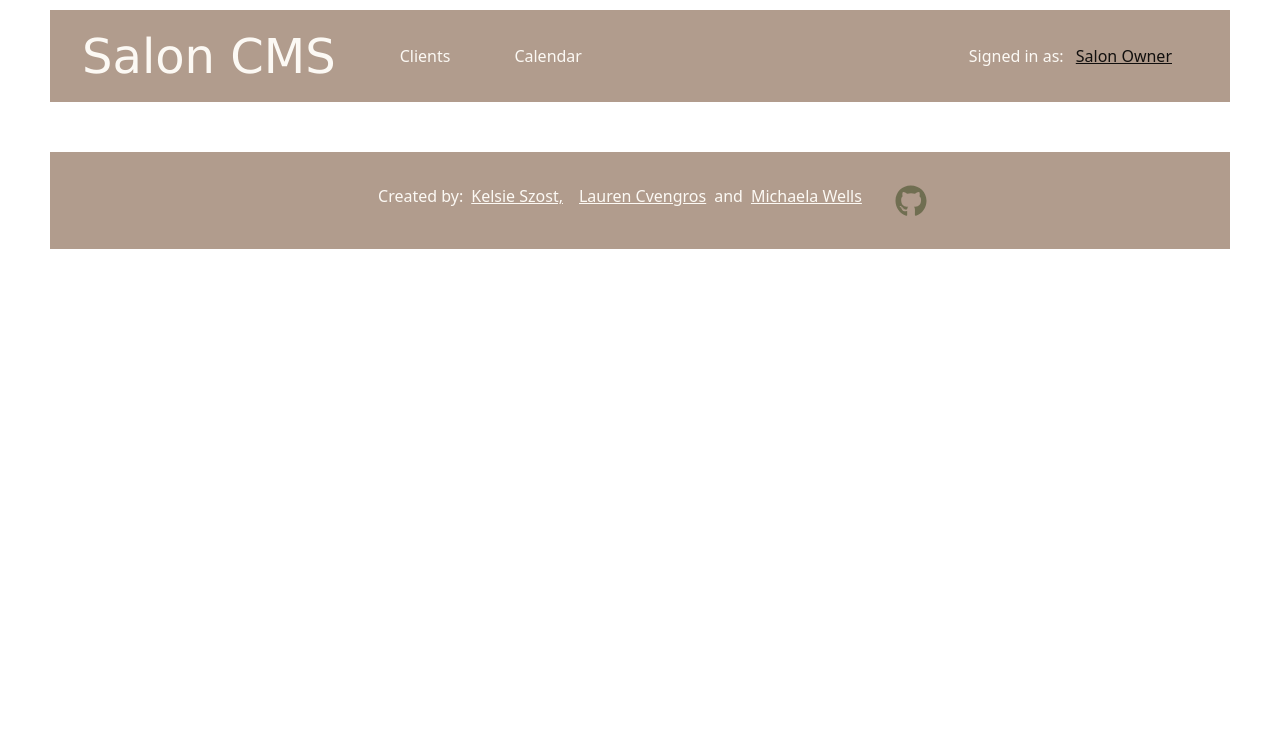
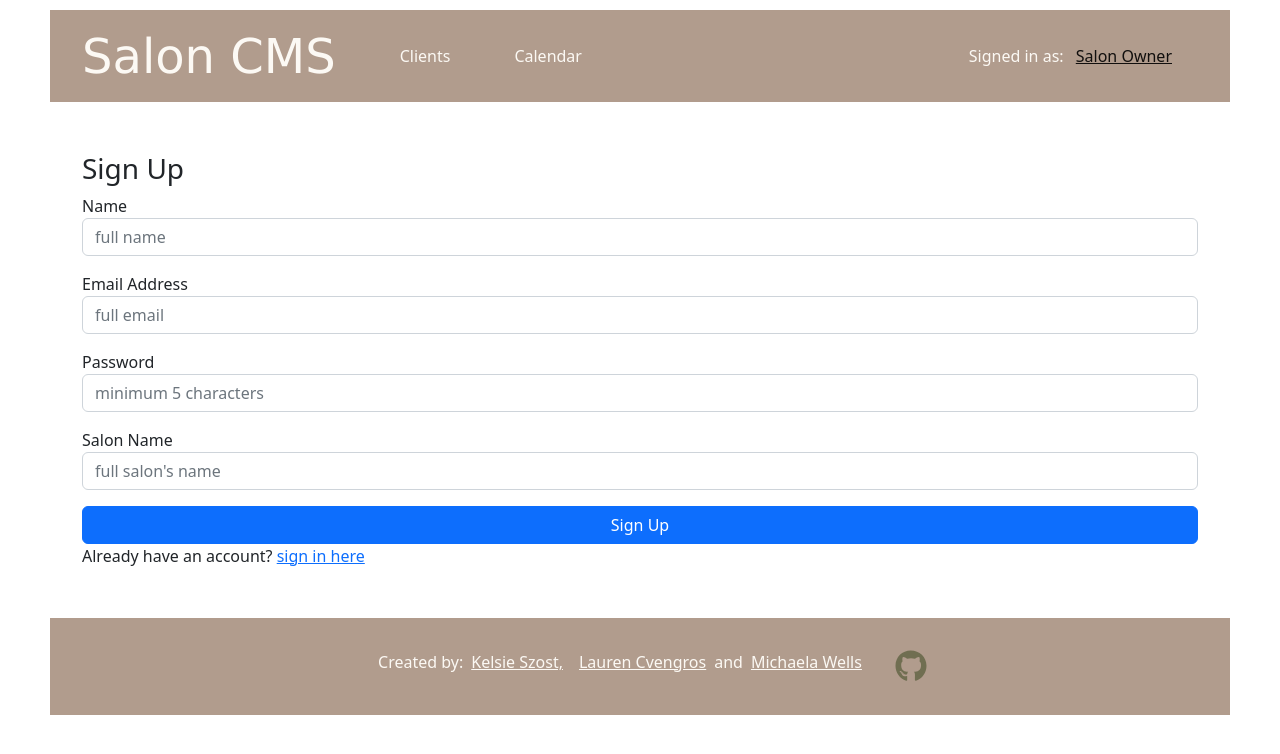
Before and after one commit to Laurencvengros/Salon-cms, a React (Create React App) app in the folder client/: page /signup in a window 1280 px wide. Shown: the top 754 px of the page. Built offline with nearby package versions, Linux system fonts and the light colour scheme.

Commit message:
sign in and sign up pages are rendering and linked

```diff
--- a/client/src/components/Login.js
+++ b/client/src/components/Login.js
@@ -2,6 +2,7 @@ import React, { useState } from 'react';
 import { Link } from 'react-router-dom';
 //import { useMutation } from '@apollo/client';
 import { LOGIN_USER } from '../utils/mutations';
+import Container from 'react-bootstrap/Container';
 
 import Auth from '../utils/auth';
 
@@ -41,9 +42,39 @@ const Login = (props) => {
   };
 
   return (
-    <main className="flex-row justify-center mb-4">
-      <div> Hello World </div>
-    </main>
+    <React.Fragment>
+      <Container className="container" style={{ }}>
+        <form>
+            <h3>Sign In</h3>
+            <div className="mb-3">
+              <label>Email address</label>
+              <input
+                type="email"
+                className="form-control"
+                placeholder="Enter email"
+              />
+            </div>
+            <div className="mb-3">
+              <label>Password</label>
+              <input
+                type="password"
+                className="form-control"
+                placeholder="Enter password"
+              />
+            </div>
+            <div className="mb-3" >
+            </div>
+            <div className="d-grid">
+              <button type="submit" className="btn btn-primary">
+                Submit
+              </button>
+            </div>
+            <p className="forgot-password text-right">
+              Don't have an account? <a href="/signup"> sign up here</a>
+            </p>
+          </form>
+        </Container>
+      </React.Fragment>
   );
 };
 
--- a/client/src/components/Routes.js
+++ b/client/src/components/Routes.js
@@ -7,6 +7,7 @@ import Footer from "./Footer";
 import { BrowserRouter as Router, Routes, Route } from "react-router-dom";
 
 import Login from "./Login"
+import SignUp from "./Signup";
 
 const Pages = () => {
   return (
@@ -18,6 +19,7 @@ const Pages = () => {
             <Route path="/home" element={<Home />} />
             <Route path="/clients" element={<Clients/>} />
             <Route path="/calendar" element={<Calendar/>} />
+            <Route path="/signup" element={<SignUp />} />
           </Routes>
         <Footer />
       </Router>
--- a/client/src/components/Signup.js
+++ b/client/src/components/Signup.js
@@ -1,102 +1,156 @@
+// import React, { useState } from 'react';
+// import { Link } from 'react-router-dom';
+
+// import { useMutation } from '@apollo/client';
+// import { ADD_PROFILE } from '../utils/mutations';
+
+// import Auth from '../utils/auth';
+
+// const Signup = () => {
+//   const [formState, setFormState] = useState({
+//     name: '',
+//     email: '',
+//     password: '',
+//   });
+//   const [addProfile, { error, data }] = useMutation(ADD_PROFILE);
+
+//   // update state based on form input changes
+//   const handleChange = (event) => {
+//     const { name, value } = event.target;
+
+//     setFormState({
+//       ...formState,
+//       [name]: value,
+//     });
+//   };
+
+//   // submit form
+//   const handleFormSubmit = async (event) => {
+//     event.preventDefault();
+//     console.log(formState);
+
+//     try {
+//       const { data } = await addProfile({
+//         variables: { ...formState },
+//       });
+
+//       Auth.login(data.addProfile.token);
+//     } catch (e) {
+//       console.error(e);
+//     }
+//   };
+
+//   return (
+//     <main className="flex-row justify-center mb-4">
+//       <div className="col-12 col-lg-10">
+//         <div className="card">
+//           <h4 className="card-header bg-dark text-light p-2">Sign Up</h4>
+//           <div className="card-body">
+//             {data ? (
+//               <p>
+//                 Success! You may now head{' '}
+//                 <Link to="/">back to the homepage.</Link>
+//               </p>
+//             ) : (
+//               <form onSubmit={handleFormSubmit}>
+//                 <input
+//                   className="form-input"
+//                   placeholder="Your username"
+//                   name="name"
+//                   type="text"
+//                   value={formState.name}
+//                   onChange={handleChange}
+//                 />
+//                 <input
+//                   className="form-input"
+//                   placeholder="Your email"
+//                   name="email"
+//                   type="email"
+//                   value={formState.email}
+//                   onChange={handleChange}
+//                 />
+//                 <input
+//                   className="form-input"
+//                   placeholder="******"
+//                   name="password"
+//                   type="password"
+//                   value={formState.password}
+//                   onChange={handleChange}
+//                 />
+//                 <button
+//                   className="btn btn-block btn-info"
+//                   style={{ cursor: 'pointer' }}
+//                   type="submit"
+//                 >
+//                   Submit
+//                 </button>
+//               </form>
+//             )}
+
+//             {error && (
+//               <div className="my-3 p-3 bg-danger text-white">
+//                 {error.message}
+//               </div>
+//             )}
+//           </div>
+//         </div>
+//       </div>
+//     </main>
+//   );
+// };
+
+// export default Signup;
+
+
 import React, { useState } from 'react';
-import { Link } from 'react-router-dom';
+import Container from 'react-bootstrap/Container';
 
-import { useMutation } from '@apollo/client';
-import { ADD_PROFILE } from '../utils/mutations';
+const SignUp = () => {
+  return (
+    <React.Fragment>
+      <Container>
+        <form>
+        <h3>Sign Up</h3>
+        <div className="mb-3">
+          <label>Name</label>
+          <input
+            type="text"
+            className="form-control"
+            placeholder="full name"
+          />
+        </div>
+        <div className="mb-3">
+          <label>Email Address</label>
+          <input type="text" className="form-control" placeholder="full email" />
+        </div>
+        <div className="mb-3">
+          <label>Password</label>
+          <input
+            type="password"
+            className="form-control"
+            placeholder="minimum 5 characters"
+          />
+        </div>
+        <div className="mb-3">
+          <label>Salon Name</label>
+          <input
+            type="salon"
+            className="form-control"
+            placeholder="full salon's name"
+          />
+        </div>
+        <div className="d-grid">
+          <button type="submit" className="btn btn-primary">
+            Sign Up
+          </button>
+        </div>
+        <p className="forgot-password text-right">
+          Already have an account? <a href="/">sign in here</a>
+        </p>
+      </form>
+      </Container>
+    </React.Fragment>
+  )
+}
 
-import Auth from '../utils/auth';
-
-const Signup = () => {
-  const [formState, setFormState] = useState({
-    name: '',
-    email: '',
-    password: '',
-  });
-  const [addProfile, { error, data }] = useMutation(ADD_PROFILE);
-
-  // update state based on form input changes
-  const handleChange = (event) => {
-    const { name, value } = event.target;
-
-    setFormState({
-      ...formState,
-      [name]: value,
-    });
-  };
-
-  // submit form
-  const handleFormSubmit = async (event) => {
-    event.preventDefault();
-    console.log(formState);
-
-    try {
-      const { data } = await addProfile({
-        variables: { ...formState },
-      });
-
-      Auth.login(data.addProfile.token);
-    } catch (e) {
-      console.error(e);
-    }
-  };
-
-  return (
-    <main className="flex-row justify-center mb-4">
-      <div className="col-12 col-lg-10">
-        <div className="card">
-          <h4 className="card-header bg-dark text-light p-2">Sign Up</h4>
-          <div className="card-body">
-            {data ? (
-              <p>
-                Success! You may now head{' '}
-                <Link to="/">back to the homepage.</Link>
-              </p>
-            ) : (
-              <form onSubmit={handleFormSubmit}>
-                <input
-                  className="form-input"
-                  placeholder="Your username"
-                  name="name"
-                  type="text"
-                  value={formState.name}
-                  onChange={handleChange}
-                />
-                <input
-                  className="form-input"
-                  placeholder="Your email"
-                  name="email"
-                  type="email"
-                  value={formState.email}
-                  onChange={handleChange}
-                />
-                <input
-                  className="form-input"
-                  placeholder="******"
-                  name="password"
-                  type="password"
-                  value={formState.password}
-                  onChange={handleChange}
-                />
-                <button
-                  className="btn btn-block btn-info"
-                  style={{ cursor: 'pointer' }}
-                  type="submit"
-                >
-                  Submit
-                </button>
-              </form>
-            )}
-
-            {error && (
-              <div className="my-3 p-3 bg-danger text-white">
-                {error.message}
-              </div>
-            )}
-          </div>
-        </div>
-      </div>
-    </main>
-  );
-};
-
-export default Signup;
+export default SignUp;
```
